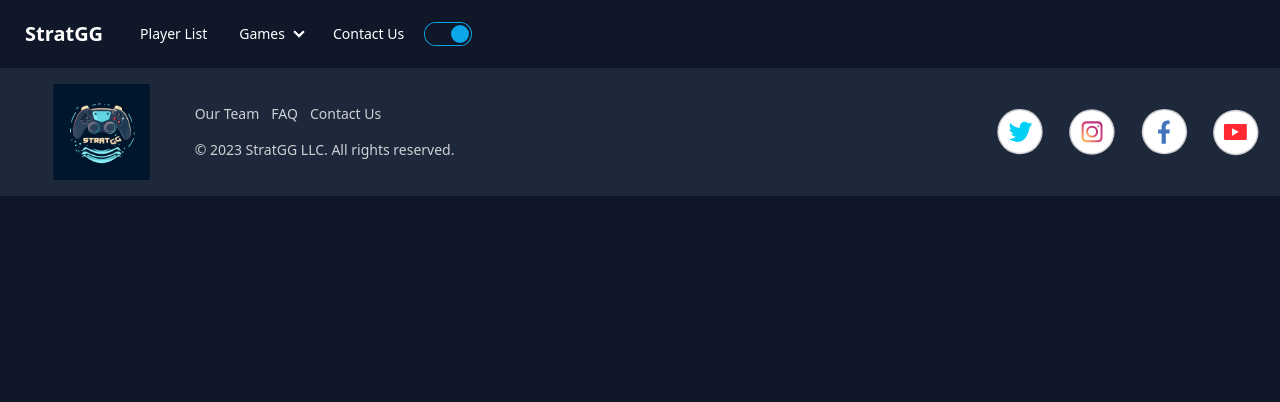
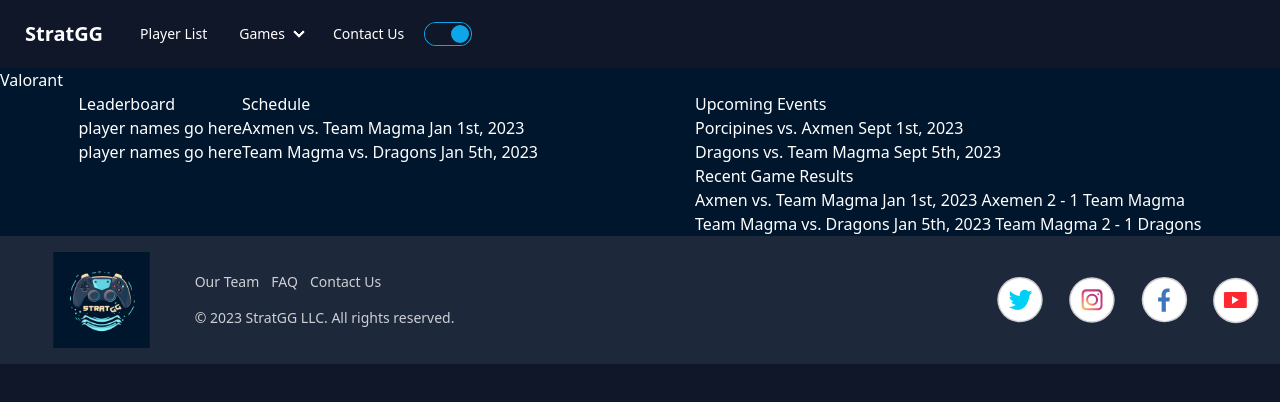
Before and after one commit to Stratgg/Stratgg, a SvelteKit app in the folder client/: page /esports/games/valorant in a window 1280 px wide. Shown: the top 402 px of the page. Built offline with nearby package versions, Linux system fonts and the light colour scheme.

Commit message:
Build basic structure of valorant page

```diff
--- a/client/src/routes/esports/games/valorant/+page.svelte
+++ b/client/src/routes/esports/games/valorant/+page.svelte
@@ -10,5 +10,86 @@
   import favicon from "$lib/assets/images/favicons/apple-touch-icon.png";
 </script>
 
+
+
+
 <Nav/>
+<header>Valorant</header>
+
+<div id="valorantMainContianer" class="flex flex-row justify-around">
+
+  <div id="valorantLeaderBoardAndSchedule" class="flex flex-row">
+    <!-- Leaderboard -->
+    <div id="valorantLeaderboardContainer" class="flex flex-col">
+      <h1>Leaderboard</h1>
+      <div id="valorantLeaderBoardNames">
+        <ul >
+          <li >
+            player names go here
+          </li>
+          <li >
+            player names go here
+          </li>
+        </ul>
+      </div>
+    </div>
+    <!-- Schedule -->
+    <div id="valorantScheduleContainer" class="flex flex-col" >
+      <h1>Schedule</h1>
+        <div id="valorantScheduleDates">
+          <ul>
+            <li>
+              Axmen vs. Team Magma
+              Jan 1st, 2023
+            </li>
+            <li>
+              Team Magma vs. Dragons
+              Jan 5th, 2023
+            </li>
+          </ul>
+        </div>
+    </div>
+  </div>
+
+
+<div id="valorantEventsAndResults" class="flex flex-col">
+    <!--Upcoming Events  -->
+    <div id="valorantUpcomingEvents">
+      <h1>Upcoming Events</h1>
+
+      <ul>
+        <li>
+          Porcipines vs. Axmen
+          Sept 1st, 2023
+        </li>
+
+        <li>
+          Dragons vs. Team Magma
+          Sept 5th, 2023
+      </ul>
+
+    </div>
+    <!-- Recent Game Results -->
+    <div id="valorantRecentGameResults">
+      <h1>Recent Game Results</h1>
+      <ul>
+        <li>
+          Axmen vs. Team Magma
+          Jan 1st, 2023
+          Axemen 2 - 1 Team Magma
+        </li>
+        <li>
+          Team Magma vs. Dragons
+          Jan 5th, 2023
+          Team Magma 2 - 1 Dragons
+        </li>
+      </ul>
+    </div>
+  </div>
+
+
+
+</div>
+
+
 <Footer/>
```
